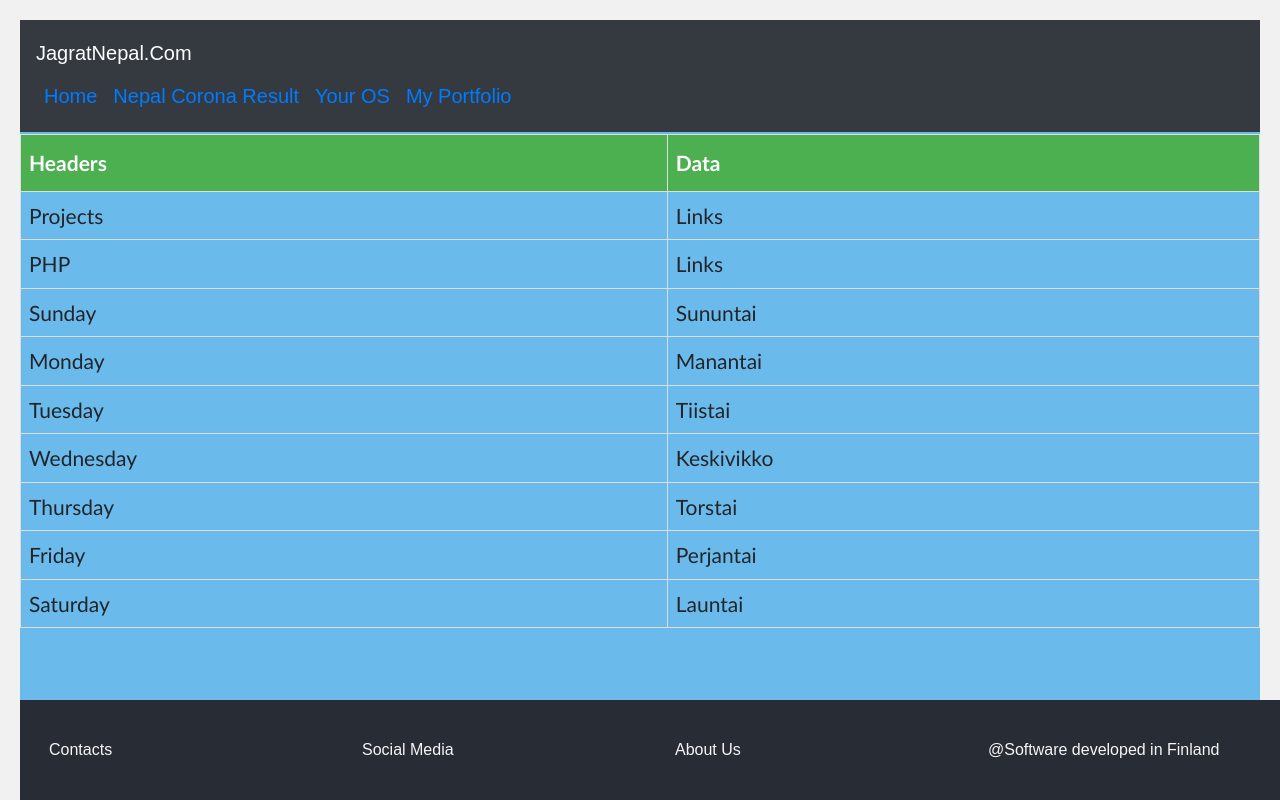
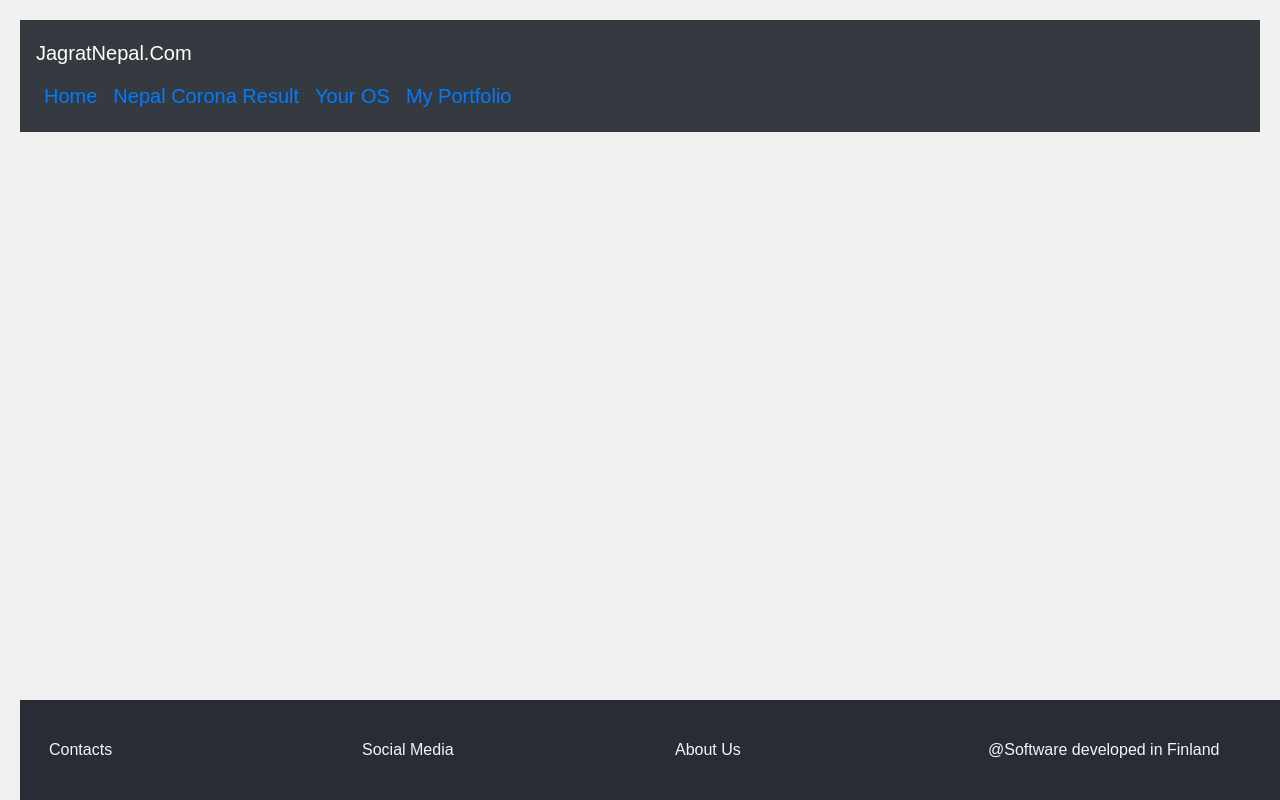
Before and after one commit to SannatKumar/transparency-nepal, a React (Create React App) app: page / in a window 1280 px wide. Built offline with nearby package versions, Linux system fonts and the light colour scheme.

Commit message:
App removed

```diff
--- a/src/index.js
+++ b/src/index.js
@@ -1,7 +1,6 @@
 import React from 'react';
 import ReactDOM from 'react-dom';
 import './index.css';
-import App from './App';
 import Header from './components/Header.js';
 import Footer from './components/Footer.js';
 import * as serviceWorker from './serviceWorker';
@@ -9,7 +8,6 @@ import * as serviceWorker from './serviceWorker';
 ReactDOM.render(
   <React.StrictMode>
     <Header />
-    <App />
     <Footer />
   </React.StrictMode>,
   document.getElementById('root')
```
